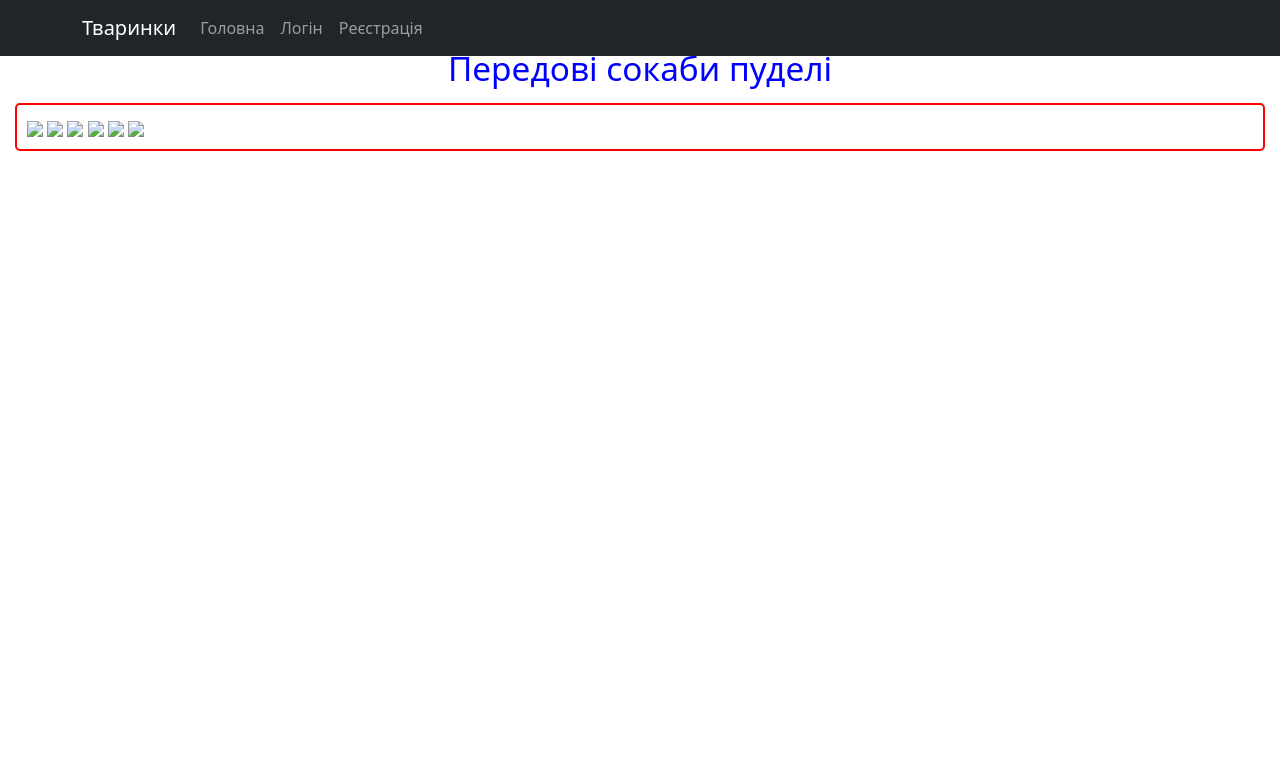
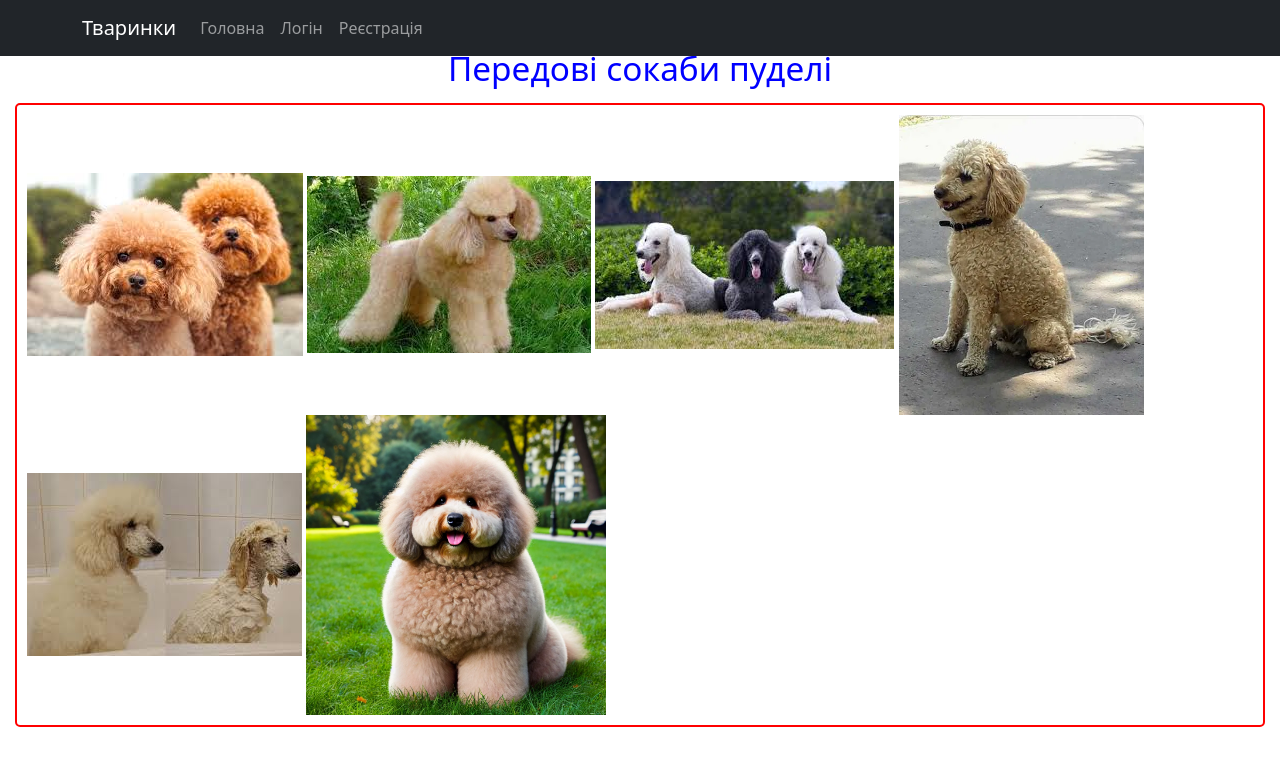
Before and after one commit to PiterTimch/WebHomework_2, a website: page pages/poodle.html in a window 1280 px wide. Drawn offline with Linux system fonts and the light colour scheme.

Commit message:
Fix image

```diff
--- a/pages/poodle.html
+++ b/pages/poodle.html
@@ -20,12 +20,12 @@
     </a>-->
 
     <div class="img_blog">
-        <img src="images/poodle/1.jpg" />
-        <img src="images/poodle/2.jpg" />
-        <img src="images/poodle/3.jpg" />
-        <img src="images/poodle/3.webp" />
-        <img src="images/poodle/4.jpg" />
-        <img src="images/poodle/5.webp" />
+        <img src="/images/poodle/1.jpg" />
+        <img src="/images/poodle/2.jpg" />
+        <img src="/images/poodle/3.jpg" />
+        <img src="/images/poodle/3.webp" />
+        <img src="/images/poodle/4.jpg" />
+        <img src="/images/poodle/5.webp" />
     </div>
 </body>
 </html>
```
